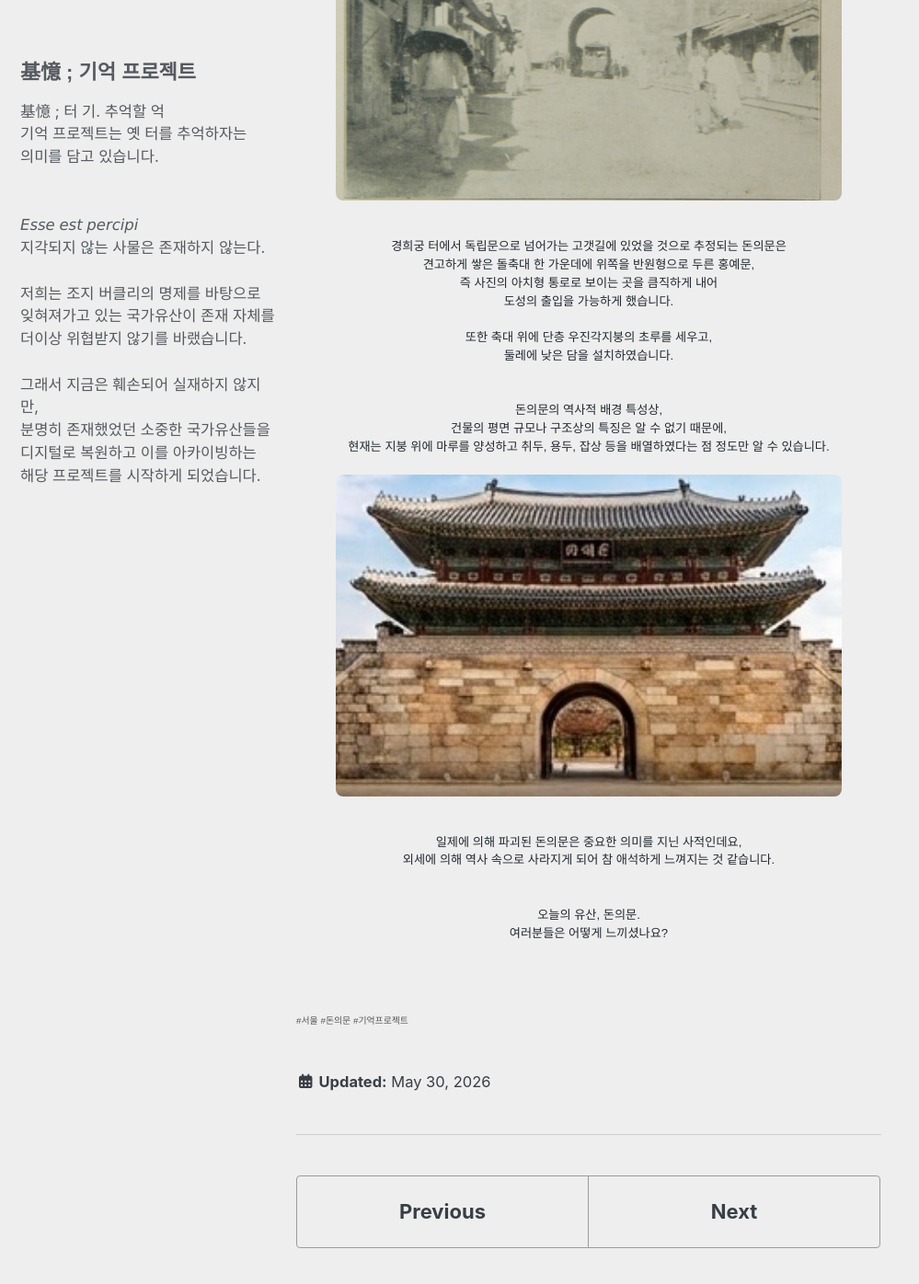
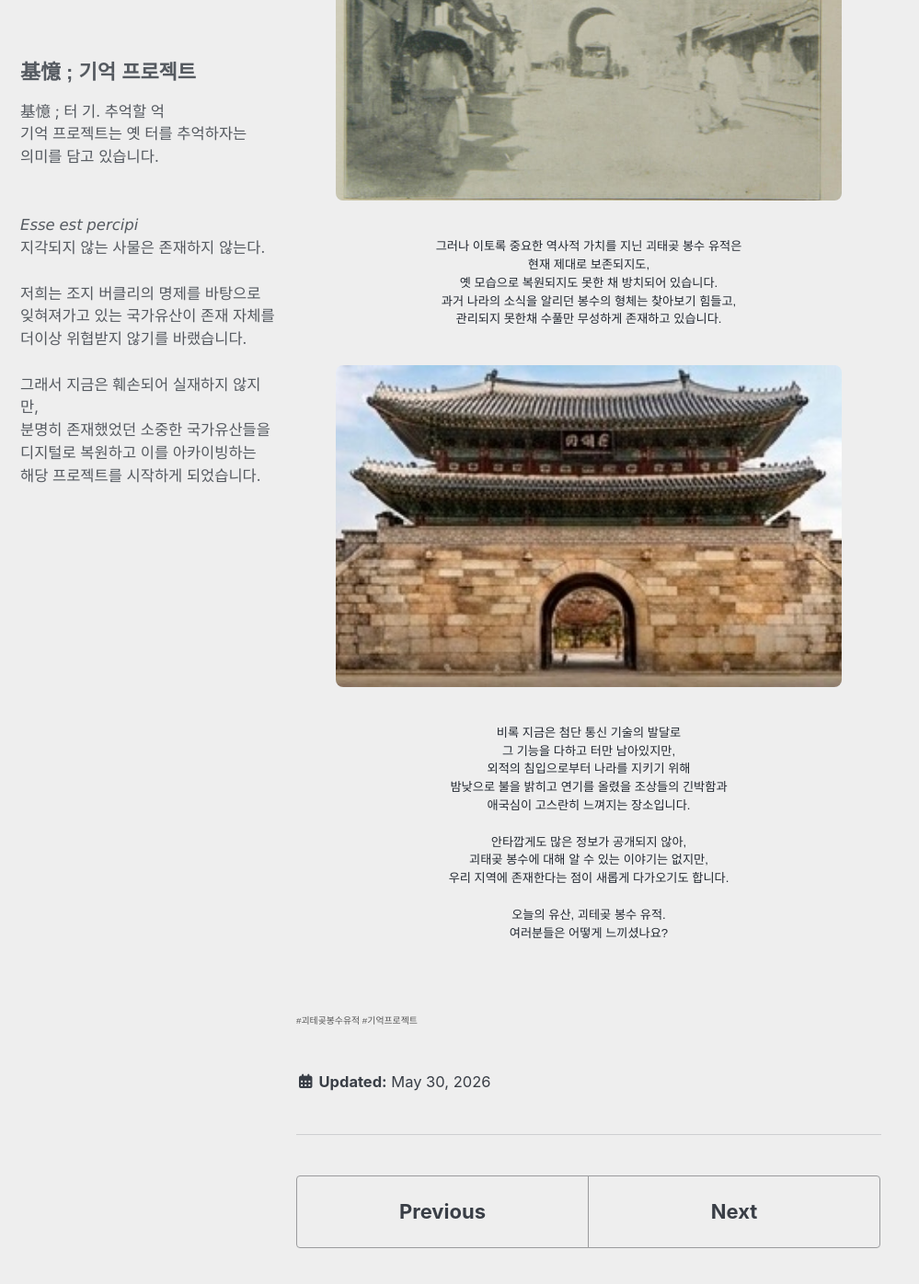
Before and after one commit to ArchiveCulturalHeritage/ArchiveCulturalHeritage.github.io, a Jekyll site: the page built from _posts/2026-05-15-괴태곶봉수유적.md, in a window 1280 px wide and 1400 px high, scrolled down 866 px. Shown: the top 1396 px of the window at 92% size, without its empty margins (0-999 px from the left). Built offline with Jekyll 4.4.1, drawn with Linux system fonts in a browser that asks for light colours; cached includes are drawn as plain includes; some web fonts are replaced.

Commit message:
Update 2026-05-15-괴태곶봉수유적.md

```diff
--- a/_posts/2026-05-15-괴태곶봉수유적.md
+++ b/_posts/2026-05-15-괴태곶봉수유적.md
@@ -38,14 +38,8 @@ date: 2026-05-30
 <div style="text-align: center; line-height: 1.5;">
 <p style="font-size: 0.6em;">
 <br>
-경희궁 터에서 독립문으로 넘어가는 고갯길에 있었을 것으로 추정되는 돈의문은 <br> 견고하게 쌓은 돌축대 한 가운데에 위쪽을 반원형으로 두른 홍예문, <br> 즉 사진의 아치형 통로로 보이는 곳을 큼직하게 내어 <br> 도성의 출입을 가능하게 했습니다.
+그러나 이토록 중요한 역사적 가치를 지닌 괴태곶 봉수 유적은 <br> 현재 제대로 보존되지도, <br> 옛 모습으로 복원되지도 못한 채 방치되어 있습니다. <br> 과거 나라의 소식을 알리던 봉수의 형체는 찾아보기 힘들고, <br> 관리되지 못한채 수풀만 무성하게 존재하고 있습니다.
 <br>
-<br>
-또한 축대 위에 단층 우진각지붕의 초루를 세우고, <br> 둘레에 낮은 담을 설치하였습니다.
-<br>
-<br>
-<br>
-돈의문의 역사적 배경 특성상, <br> 건물의 평면 규모나 구조상의 특징은 알 수 없기 때문에, <br> 현재는 지붕 위에 마루를 양성하고 취두, 용두, 잡상 등을 배열하였다는 점 정도만 알 수 있습니다.
 <br> </p>
 </div>
 
@@ -62,16 +56,17 @@ date: 2026-05-30
 <div style="text-align: center;">
 <p style="font-size: 0.6em;">
   <br>
-일제에 의해 파괴된 돈의문은 중요한 의미를 지닌 사적인데요, <br> 외세에 의해 역사 속으로 사라지게 되어 참 애석하게 느껴지는 것 같습니다.
+비록 지금은 첨단 통신 기술의 발달로 <br> 그 기능을 다하고 터만 남아있지만, <br> 외적의 침입으로부터 나라를 지키기 위해 <br> 밤낮으로 불을 밝히고 연기를 올렸을 조상들의 긴박함과 <br> 애국심이 고스란히 느껴지는 장소입니다.
 <br>
 <br>
+  안타깝게도 많은 정보가 공개되지 않아, <br> 괴태곶 봉수에 대해 알 수 있는 이야기는 없지만, <br> 우리 지역에 존재한다는 점이 새롭게 다가오기도 합니다. <br>
 <br>
-오늘의 유산, 돈의문.  <br>
+오늘의 유산, 괴테곶 봉수 유적.  <br>
 여러분들은 어떻게 느끼셨나요? </p>
 </div>
 
 <br>
 
 <p style="font-size: 0.45em; color: #555;">
-#서울 #돈의문 #기억프로젝트
+ #괴테곶봉수유적 #기억프로젝트
 </p>
```
